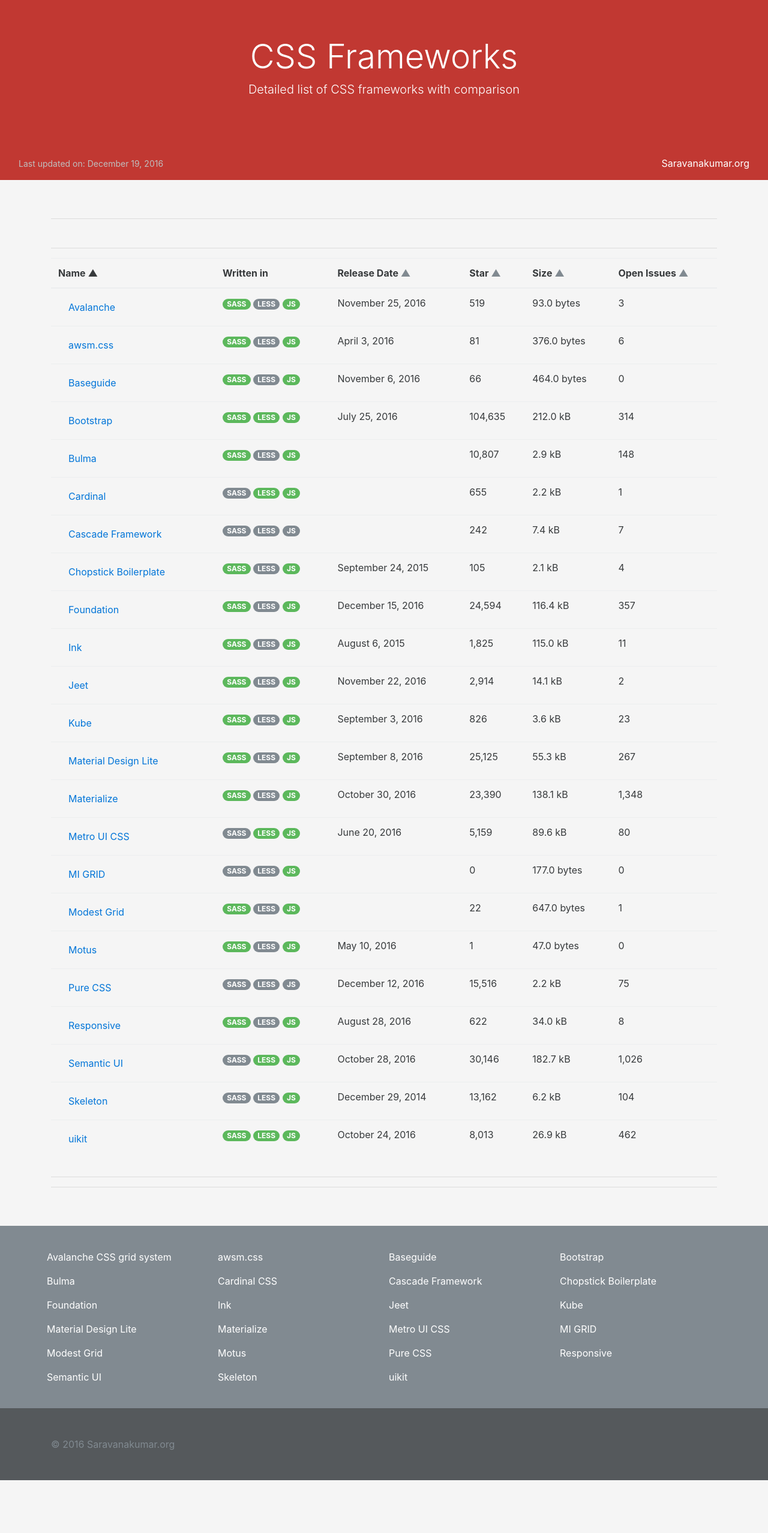
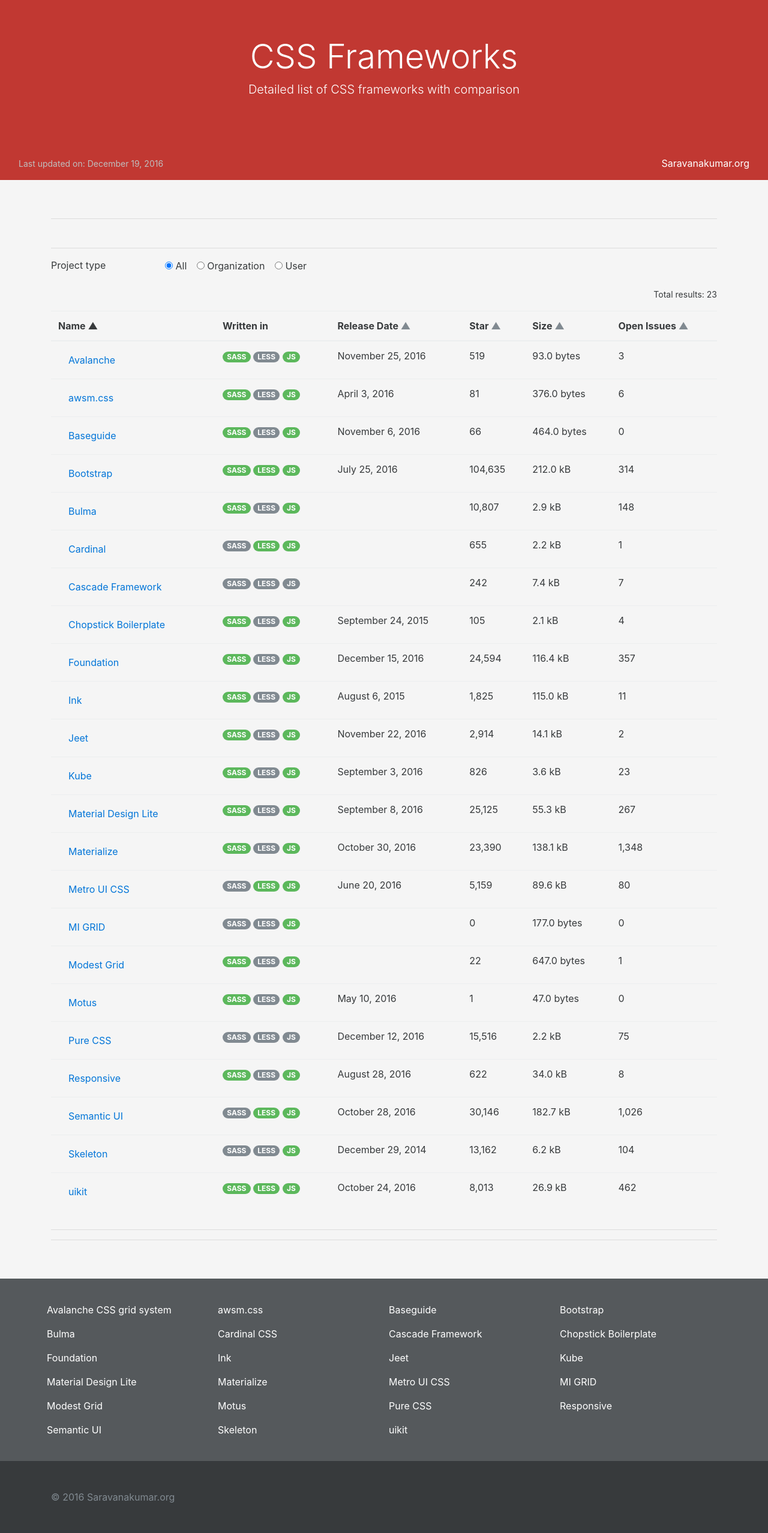
Before and after one commit to saravanakumargn/css-frameworks-compare, a Jekyll site: the page built from index.html, in a window 1280 px wide. Shown: the whole page at 60% size. Built offline with Jekyll 4.4.1, drawn with Linux system fonts in a browser that asks for light colours; nearby versions of some CDN libraries; before the commit the page ends 2467 px from its top, so only the background shows below that.

Commit message:
Trying filters

```diff
--- /dev/null
+++ b/_includes/index-filter.html
@@ -0,0 +1,16 @@
+<form>
+    <div class="form-group row">
+        <label class="col-sm-2">Project type</label>
+        <div class="col-sm-10">
+            <label class="form-check-inline">
+                <input class="form-check-input" type="radio" ng-value="type_all" checked> All
+            </label>
+            <label class="form-check-inline">
+                <input class="form-check-input" type="radio" ng-value="type_org"> Organization
+            </label>
+            <label class="form-check-inline">
+                <input class="form-check-input" type="radio" ng-value="type_user"> User
+            </label>
+        </div>
+    </div>
+</form>
--- a/_sass/_footer.scss
+++ b/_sass/_footer.scss
@@ -1,6 +1,6 @@
 footer {
     padding: $spacer*3 0;
-    background-color: $gray;
+    background-color: $gray-dark;
     #{$a-tags} {
       color: $text-muted;
       text-decoration: none;
--- a/_sass/_pages.scss
+++ b/_sass/_pages.scss
@@ -30,7 +30,7 @@
 }
 
 .all-links {
-    background-color: $gray-light;
+    background-color: $gray;
     padding: $spacer * 2;
     .items {
         padding: $spacer/2;
--- a/assets/js/page.js
+++ b/assets/js/page.js
@@ -22,6 +22,12 @@
             cssScope.reverse = (cssScope.sortType === sortType) ? !cssScope.reverse : false;
             cssScope.sortType = sortType;
         };
+
+    cssScope.filterTags = function (tag) {
+        return true;//tag.type == "User";
+//        return tag.category == $scope.catSort;
+    };
+
         function getDataJSON() {
             $http.get('assets/data.json?'+window.pageTime).then(successData, errorData);
         }
--- a/index.html
+++ b/index.html
@@ -49,6 +49,8 @@
         <div>Loading...</div>
         <span class="sr-only">Loading...</span>
     </div>
+    {% include index-filter.html %}
+    <div class="text-xs-right my-1"><small>Total results: {# filtered.length #}</small></div>
     <div class="table-responsive" ng-show="cssPage.listData.length>0">
         <table class="table" id="framework-list">
             <thead>
@@ -82,7 +84,7 @@
                 </tr>
             </thead>
             <tbody>
-                <tr ng-repeat="list in cssPage.listData | orderBy:cssPage.sortType:cssPage.reverse">
+                <tr ng-repeat="list in filtered = (cssPage.listData | filter:cssPage.filterTags | orderBy:cssPage.sortType:cssPage.reverse)">
                     <td>
                         <a class="btn btn-link" ng-href="{# list.url #}" role="button">{# list.label #}</a>
                     </td>
```
